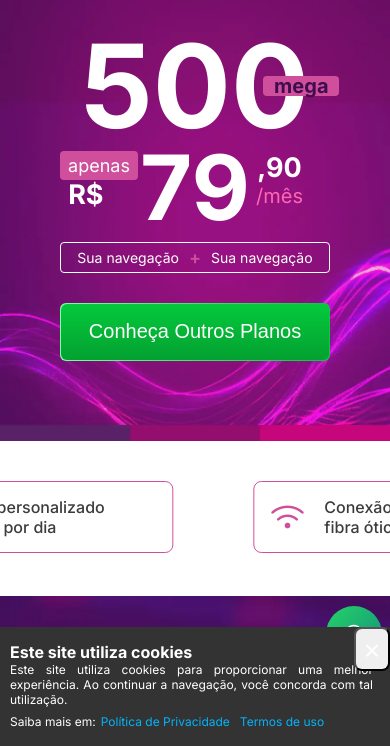
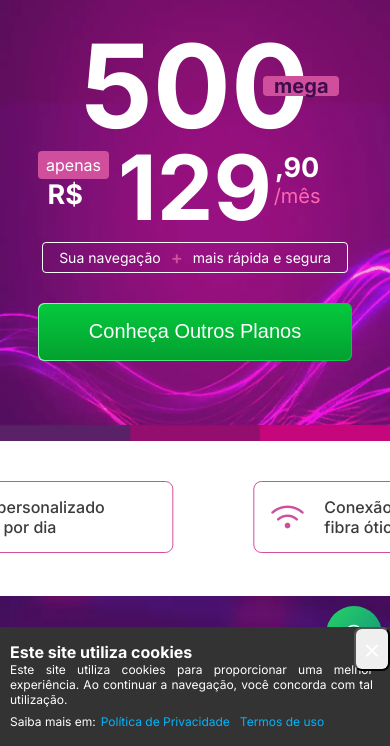
Before and after one commit to matheusnpenna/lp-starline, a website: page dist/index.html in a window 390 px wide. Shown: the part 98-844 px from the top of the page. Drawn offline with Linux system fonts and the light colour scheme; files whose address does not match are found by name.

Commit message:
:rocket:

```diff
--- a/frontend/scss/_page-home.scss
+++ b/frontend/scss/_page-home.scss
@@ -126,7 +126,7 @@
   .starline-header {
     --header-size: fit-content;
     --nav-size: 98px;
-    background-image: url(../img/bg/bg-header.webp?v=0.0.0.3);
+    background-image: url(../img/bg/bg-header.webp?v=0.0.0.4);
     background-size: cover;
     background-position: center;
     background-repeat: no-repeat;
@@ -138,7 +138,7 @@
     }
 
     @media screen and (max-width: 768px) {
-      background-image: url(../img/bg/bg-header-mobile.webp?v=0.0.0.3);
+      background-image: url(../img/bg/bg-header-mobile.webp?v=0.0.0.4);
     }
 
     @media screen and (max-width: 540px) {
@@ -264,7 +264,7 @@
         position: relative;
         height: fit-content;
         width: fit-content;
-        padding-inline: 120px;
+        padding-inline: 100px;
 
         @media screen and (max-width: 540px) {
           padding-inline: 80px;
@@ -276,7 +276,7 @@
           background-color: #D04F9C;
           border-radius: 4px;
           padding: 4px 10px;
-          font-size: 20px;
+          font-size: 18px;
           font-weight: 400;
           color: #fff;
           text-align: center;
@@ -287,7 +287,7 @@
           align-items: center;
           justify-content: center;
           @media screen and (max-width: 540px) {
-            font-size: 18px;
+            font-size: 16px;
             padding: 4px 8px;
           }
         }
@@ -388,7 +388,7 @@
   }
 
   .section-plans {
-    background-image: url(../img/bg/bg-section-plans.webp?v=0.0.0.3);
+    background-image: url(../img/bg/bg-section-plans.webp?v=0.0.0.4);
     background-size: cover;
     background-position: center;
     background-repeat: no-repeat;
```
Also changed, not shown: dist/assets/css/app.css, dist/index.html, dist/politica-de-privacidade/index.html, dist/termo-de-uso/index.html.
